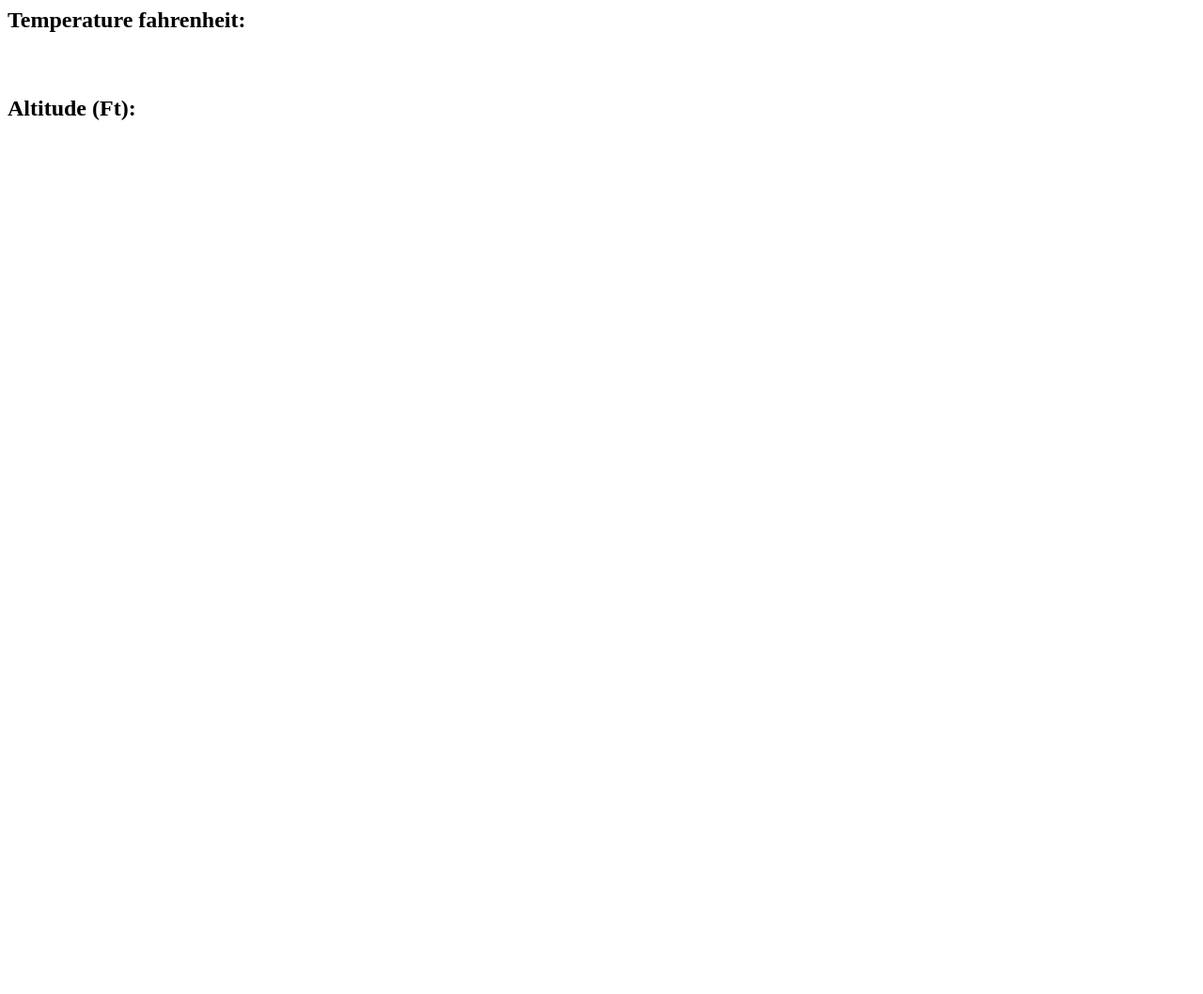
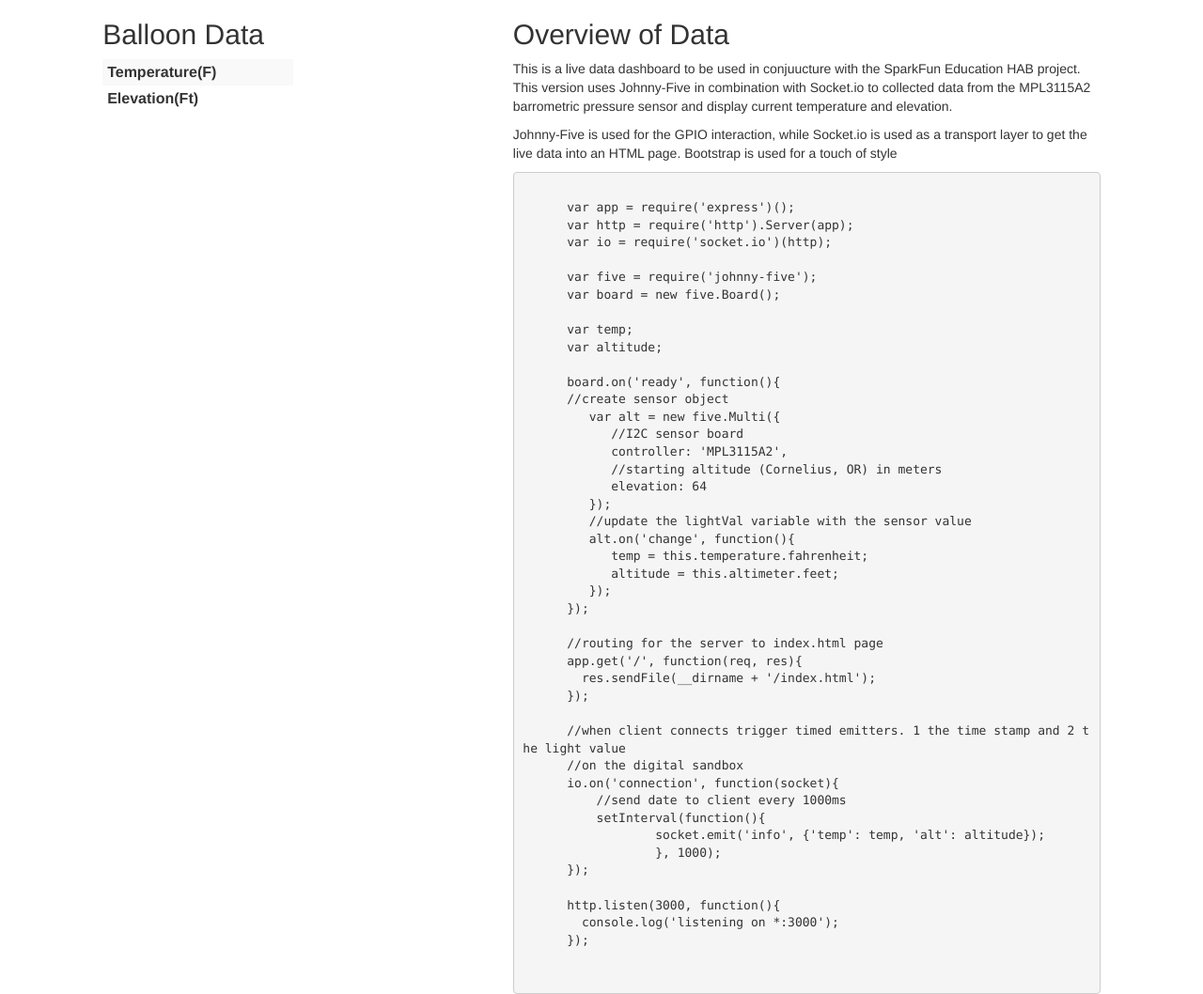
Before and after one commit to d1runberg/Balloon_Examples, a plain HTML site: page Balloon_Socket_Example/index.html in a window 1280 px wide. Shown: the whole page at 94% size. Before the commit the page ends 800 px from the top, so only its background shows below. Drawn offline with nearby package versions, Linux system fonts and the light colour scheme; no server answers.

Commit message:
HTML w/ BS
added BS to dash

```diff
--- a/Balloon_Socket_Example/index.html
+++ b/Balloon_Socket_Example/index.html
@@ -1,5 +1,24 @@
 <html>
   <head>
+     <head>
+        <meta charset="utf-8">
+        <meta http-equiv="X-UA-Compatible" content="IE=edge">
+        <meta name="viewport" content="width=device-width, initial-scale=1">
+        <!-- The above 3 meta tags *must* come first in the head; any other head content must come *after* these tags -->
+        <meta name="description" content="">
+        <meta name="author" content="">
+        <link rel="icon" href="../../favicon.ico">
+
+        <title>Education HAB Dashboard</title>
+
+        <!-- Latest compiled and minified CSS -->
+<link rel="stylesheet" href="https://maxcdn.bootstrapcdn.com/bootstrap/3.3.6/css/bootstrap.min.css" integrity="sha384-1q8mTJOASx8j1Au+a5WDVnPi2lkFfwwEAa8hDDdjZlpLegxhjVME1fgjWPGmkzs7" crossorigin="anonymous">
+
+<!-- Optional theme -->
+<link rel="stylesheet" href="https://maxcdn.bootstrapcdn.com/bootstrap/3.3.6/css/bootstrap-theme.min.css" integrity="sha384-fLW2N01lMqjakBkx3l/M9EahuwpSfeNvV63J5ezn3uZzapT0u7EYsXMjQV+0En5r" crossorigin="anonymous">
+
+<!-- Latest compiled and minified JavaScript -->
+<script src="https://maxcdn.bootstrapcdn.com/bootstrap/3.3.6/js/bootstrap.min.js" integrity="sha384-0mSbJDEHialfmuBBQP6A4Qrprq5OVfW37PRR3j5ELqxss1yVqOtnepnHVP9aJ7xS" crossorigin="anonymous"></script>
     <script src="/socket.io/socket.io.js"></script>
     <script src="https://ajax.googleapis.com/ajax/libs/jquery/1.7.2/jquery.js"></script>  </head>
   <body>
@@ -8,16 +27,88 @@
 
       socket.on('info', function(data){
         $('#temperature').text(data.temp);
+        $('#alt').text(data.alt);
+      });
+    </script>
+
+    <div class="row">
+      <div class= "col-md-1"></div>
+      <div class= "col-md-4">
+         <h2> Balloon Data </h2>
+    <table class="table-striped table-condensed" width=50%>
+      <tr>
+        <td><b>Temperature(F)</b></td>
+        <td>  <span id="temperature"></span>
+      </tr>
+      <tr>
+        <td><b>Elevation(Ft)</b></td>
+        <td><span id="alt"></span></td>
+      </tr>
+    </table>
+</div>
+<div class= "col-md-6">
+   <h2> Overview of Data</h2>
+   <p> This is a live data dashboard to be used in conjuucture with the SparkFun Education HAB project.
+   This version uses Johnny-Five in combination with Socket.io to collected data from the MPL3115A2 barrometric pressure sensor and display current temperature and elevation. </p>
+
+   <p> Johnny-Five is used for the GPIO interaction, while Socket.io is used as a transport layer to get the live data into an HTML page. Bootstrap is used for a touch of style</p>
+   <pre>
+   <code>
+      var app = require('express')();
+      var http = require('http').Server(app);
+      var io = require('socket.io')(http);
+
+      var five = require('johnny-five');
+      var board = new five.Board();
+
+      var temp;
+      var altitude;
+
+      board.on('ready', function(){
+      //create sensor object
+         var alt = new five.Multi({
+            //I2C sensor board
+            controller: 'MPL3115A2',
+            //starting altitude (Cornelius, OR) in meters
+            elevation: 64
+         });
+         //update the lightVal variable with the sensor value
+         alt.on('change', function(){
+            temp = this.temperature.fahrenheit;
+            altitude = this.altimeter.feet;
+         });
       });
 
-      socket.on('number',function(data){
-        $('#pressure').text(data.pres);
+      //routing for the server to index.html page
+      app.get('/', function(req, res){
+        res.sendFile(__dirname + '/index.html');
       });
-    </script>
-    <h2> Temperature fahrenheit: <h2>
-    <div id="temperature"></div>
-    <br>
-    <h2><b>Altitude (Ft): <b></h2>
-    <div id="alt"></div>
+
+      //when client connects trigger timed emitters. 1 the time stamp and 2 the light value
+      //on the digital sandbox
+      io.on('connection', function(socket){
+          //send date to client every 1000ms
+          setInterval(function(){
+                  socket.emit('info', {'temp': temp, 'alt': altitude});
+                  }, 1000);
+      });
+
+      http.listen(3000, function(){
+        console.log('listening on *:3000');
+      });
+   </code>
+   </pre>
+</div>
+</div>
+
+
+    <!-- Bootstrap core JavaScript
+    ================================================== -->
+    <!-- Placed at the end of the document so the pages load faster -->
+    <script src="https://ajax.googleapis.com/ajax/libs/jquery/1.11.3/jquery.min.js"></script>
+    <script>window.jQuery || document.write('<script src="../../assets/js/vendor/jquery.min.js"><\/script>')</script>
+    <script src="../../dist/js/bootstrap.min.js"></script>
+    <!-- IE10 viewport hack for Surface/desktop Windows 8 bug -->
+    <script src="../../assets/js/ie10-viewport-bug-workaround.js"></script>
   </body>
 </html>
--- a/Balloon_Socket_Log_Example/log.csv
+++ b/Balloon_Socket_Log_Example/log.csv
@@ -0,0 +1 @@
+Time Stamp,Temperature(F),Altitude(Ft)
--- a/Basic_Balloon_Example/balloon.js
+++ b/Basic_Balloon_Example/balloon.js
@@ -6,7 +6,8 @@ var board = new five.Board()
 board.on('ready',function(){
 
    var alt = new five.Multi({
-      controller: 'MPL3115A2'
+      controller: 'MPL3115A2',
+      elevation: 64
    });
 
    alt.on('change', function(){
```
Also changed, not shown: Balloon_Socket_Example/balloon.js (+5 -2 lines), Balloon_Socket_Log_Example/balloon.js (+5 -4 lines), 1 other file.
